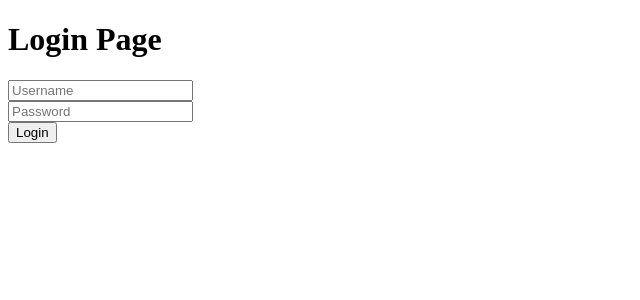
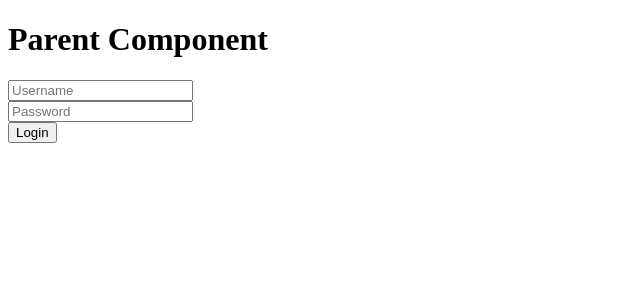
Before and after one commit to acciojob/lift-state-up-5-ritikj0536, a React app: page / in a window 1280 px wide. Shown: the top 300 px of the page, without its empty margins (0-640 px from the left). Built offline with nearby package versions, Linux system fonts and the light colour scheme.

Commit message:
heading correction

```diff
--- a/src/components/App.js
+++ b/src/components/App.js
@@ -53,7 +53,8 @@ const App = () => {
   return (
     <div>
       {/* ✅ Parent Heading */}
-      <h1>Login Page</h1>
+      <h1>Parent Component</h1>
+
 
       {/* Child Component */}
       <Login isLoggedIn={isLoggedIn} onLogin={handleLogin} />
```
